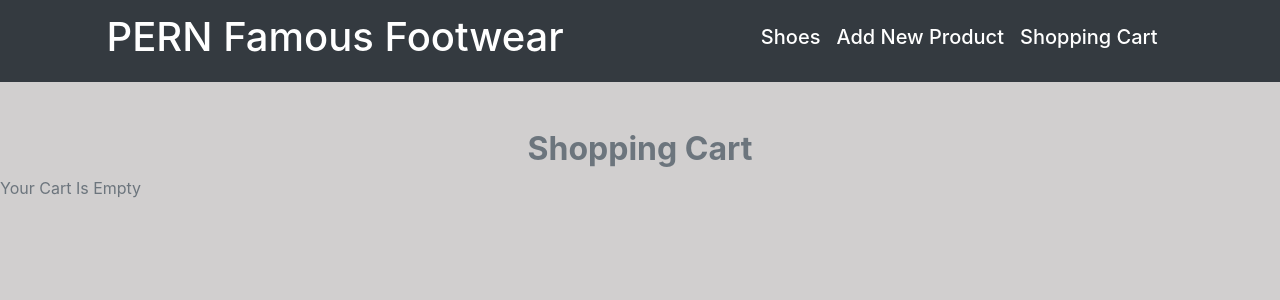
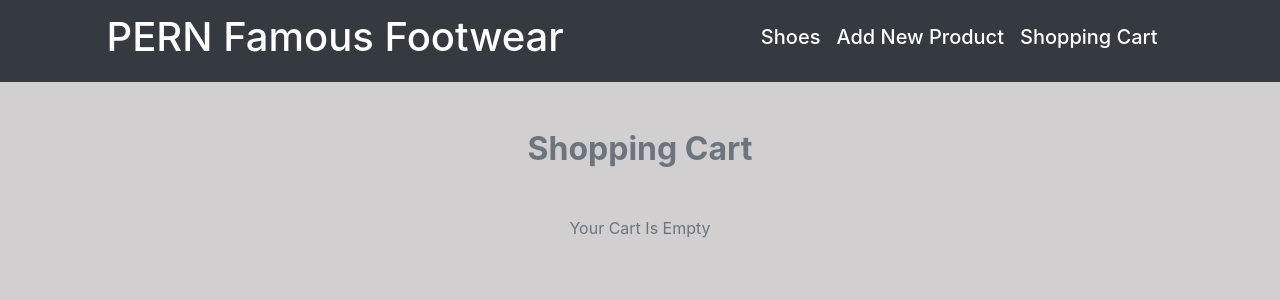
Before and after one commit to durdonadjalilova/PERN-Store, a React (Create React App) app in the folder front-end/: page /shoes/cart in a window 1280 px wide. Shown: the top 300 px of the page. Built offline with nearby package versions, Linux system fonts and the light colour scheme.

Commit message:
fix shopping cart styling

```diff
--- a/front-end/src/Components/ShoppingCart.js
+++ b/front-end/src/Components/ShoppingCart.js
@@ -8,7 +8,7 @@ function ShoppingCart({ cart, removeShoes, inCart }) {
       <ul >
         {cart.map((shoes) => {
           return (
-            <li key={shoes.id} className="d-flex flex-column flex-wrap-wrap justify-content-around align-items-start mb-2" >
+            <li key={shoes.id} className="d-flex ml-5 flex-column flex-wrap-wrap justify-content-around align-items-start mb-2" >
               <img
               id="cartShoeImage"
                 src={shoes.image_url ? shoes.image_url : stockImage}
@@ -33,7 +33,7 @@ function ShoppingCart({ cart, removeShoes, inCart }) {
     );
   } else {
     text = (
-      <p id="emptyCart" className="mt-2 text-secondary text-align-center">
+      <p id="emptyCart" className="mt-5 text-secondary text-center">
         Your Cart Is Empty
       </p>
     );
```
